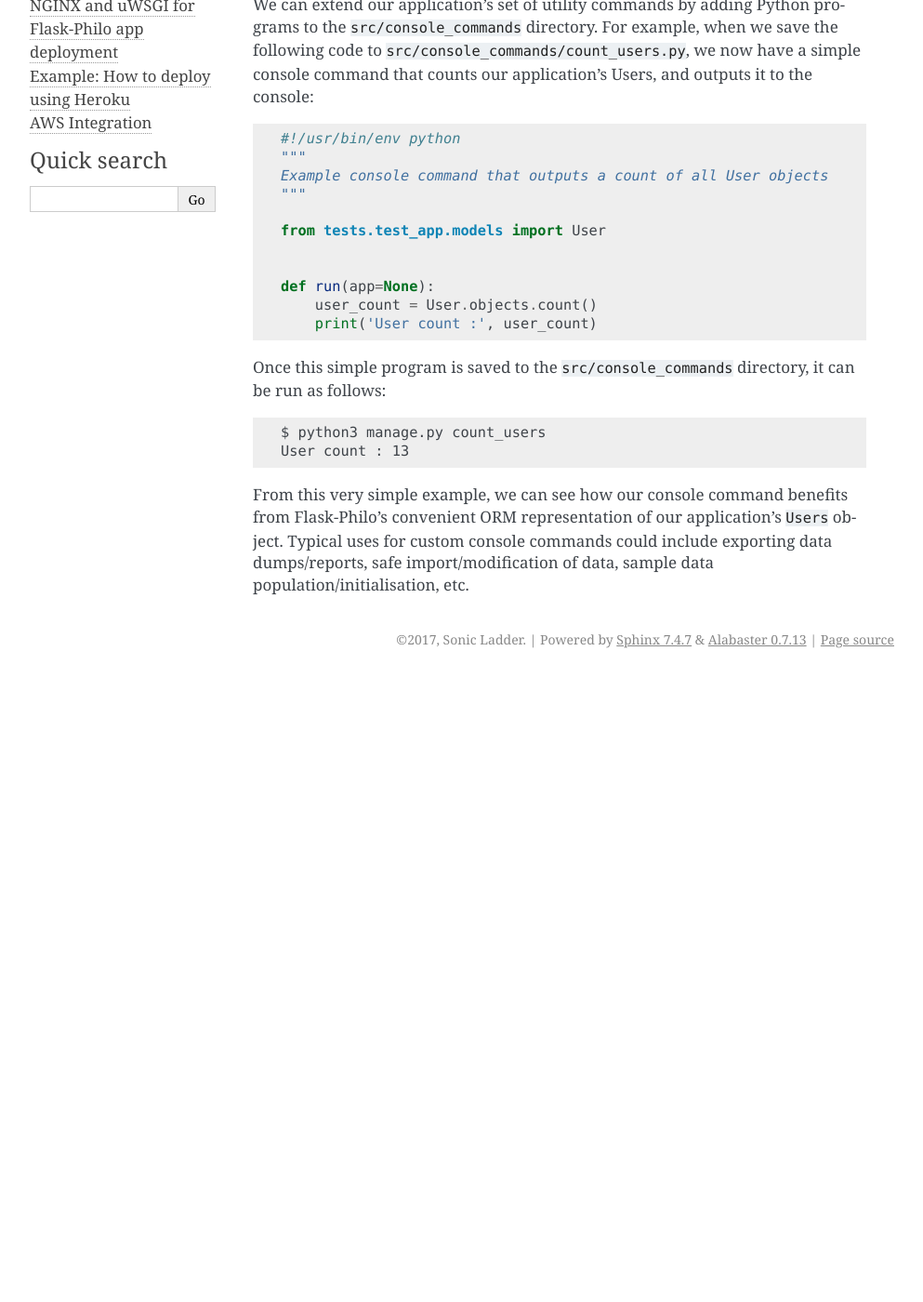
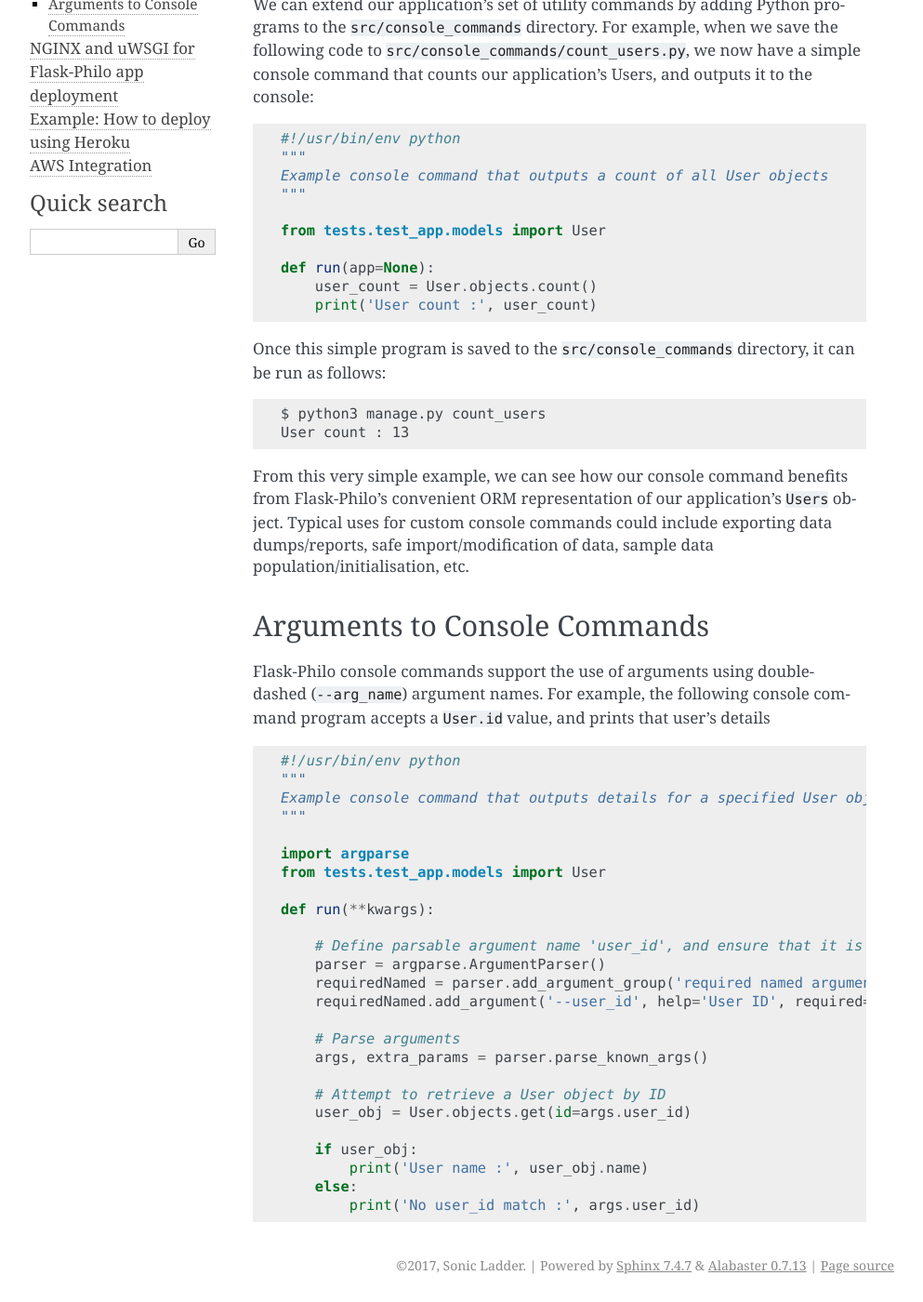
Before and after one commit to fenderdigital/flask-philo, a Sphinx documentation site: the page built from documentation/source/etc/console_commands.rst, in a window 1280 px wide and 1400 px high, scrolled down 614 px. Shown: the whole window at 93% size, without its empty margins (148-1141 px from the left). Built offline with Sphinx 7.4.7, drawn with Linux system fonts in a browser that asks for light colours; pages that are not in the unit, such as notebooks, are missing from menus; before the commit the page ends 1341 px from its top, so only the background shows below that.

Commit message:
console docs

```diff
--- a/documentation/source/etc/console_commands.rst
+++ b/documentation/source/etc/console_commands.rst
@@ -32,7 +32,6 @@ We can extend our application's set of utility commands by adding Python program
 
     from tests.test_app.models import User
 
-
     def run(app=None):
         user_count = User.objects.count()
         print('User count :', user_count)
@@ -48,3 +47,37 @@ Once this simple program is saved to the ``src/console_commands`` directory, it
 
 From this very simple example, we can see how our console command benefits from Flask-Philo's convenient ORM representation of our application's ``Users`` object.
 Typical uses for custom console commands could include exporting data dumps/reports, safe import/modification of data, sample data population/initialisation, etc.
+
+
+Arguments to Console Commands
+--------------------
+
+Flask-Philo console commands support the use of arguments using double-dashed (``--arg_name``) argument names. For example, the following console command program accepts a ``User.id`` value, and prints that user's details
+
+::
+
+    #!/usr/bin/env python
+    """
+    Example console command that outputs details for a specified User object
+    """
+
+    import argparse
+    from tests.test_app.models import User
+
+    def run(**kwargs):
+
+        # Define parsable argument name 'user_id', and ensure that it is a required argument
+        parser = argparse.ArgumentParser()
+        requiredNamed = parser.add_argument_group('required named arguments')
+        requiredNamed.add_argument('--user_id', help='User ID', required=True)
+
+        # Parse arguments
+        args, extra_params = parser.parse_known_args()
+
+        # Attempt to retrieve a User object by ID
+        user_obj = User.objects.get(id=args.user_id)
+
+        if user_obj:
+            print('User name :', user_obj.name)
+        else:
+            print('No user_id match :', args.user_id)
```
